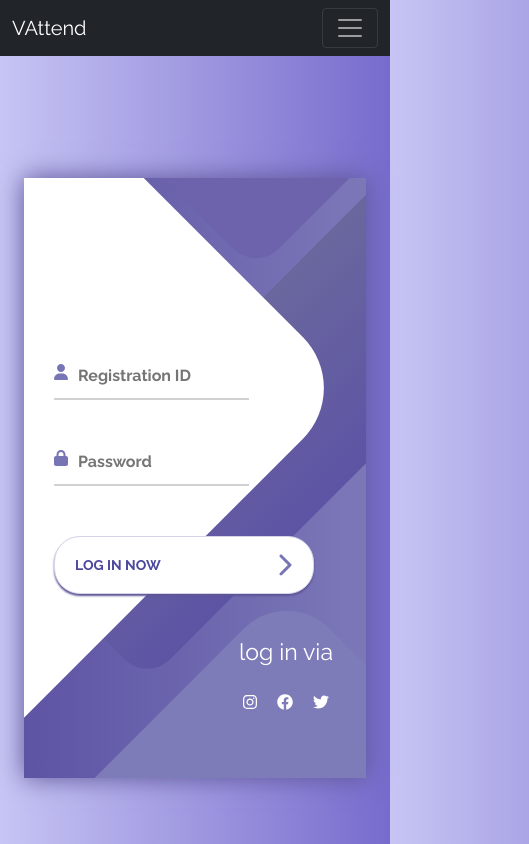
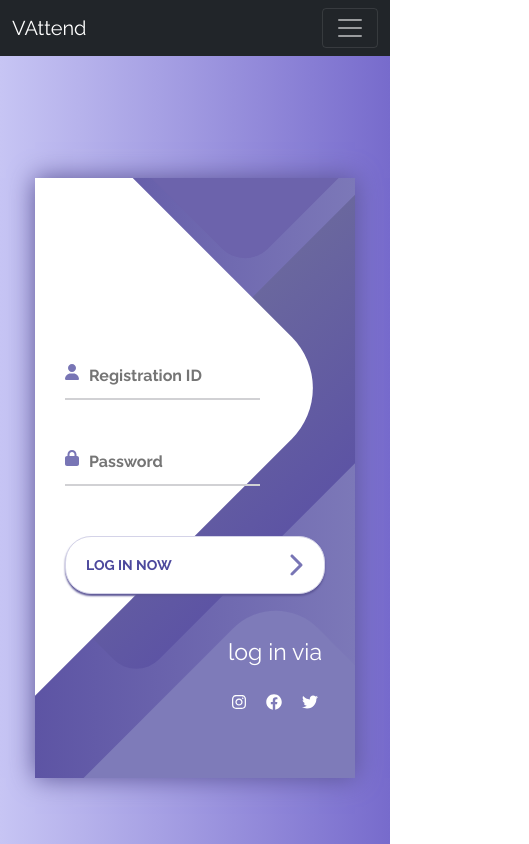
Before and after one commit to Akshatk871/VAttend, a React (Create React App) app in the folder client/: page /login in a window 390 px wide. Shown: the top 844 px of the page, 529 px wide, since content can reach past the window. Built offline with nearby package versions, Linux system fonts and the light colour scheme.

Commit message:
Fixed Responsiveness

```diff
--- a/client/src/components/Login/Login.css
+++ b/client/src/components/Login/Login.css
@@ -18,7 +18,7 @@
 	background: linear-gradient(90deg, #5D54A4, #7C78B8);
 	position: relative;
 	height: 600px;
-	width: 360px;
+	max-width: 100%;
 	box-shadow: 0px 0px 24px #5C5696;
 }
 
@@ -37,6 +37,7 @@
 	z-index: 0;
 	-webkit-clip-path: inset(0 0 0 0);
 	clip-path: inset(0 0 0 0);
+	overflow: hidden;
 }
 
 .screen__background__shape {
```
Also changed, not shown: client/public/images/profile.webp (added).
